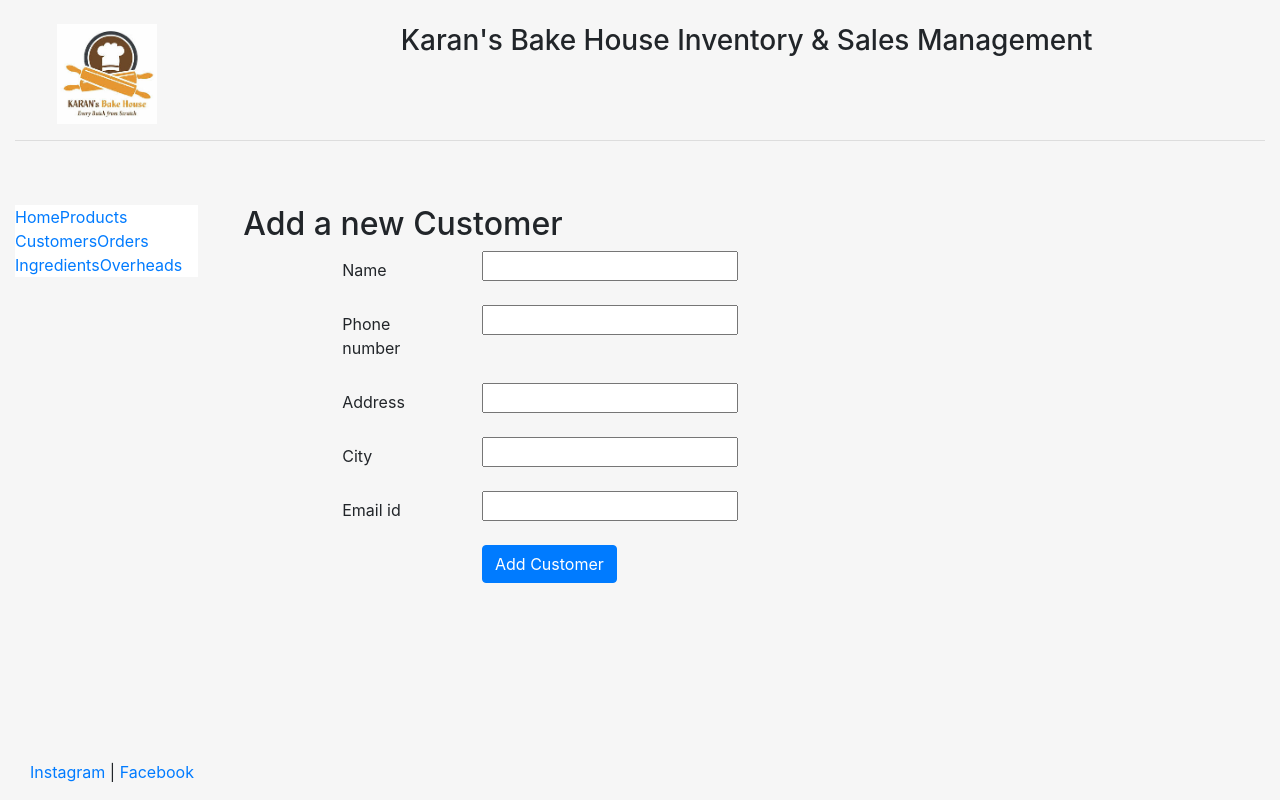
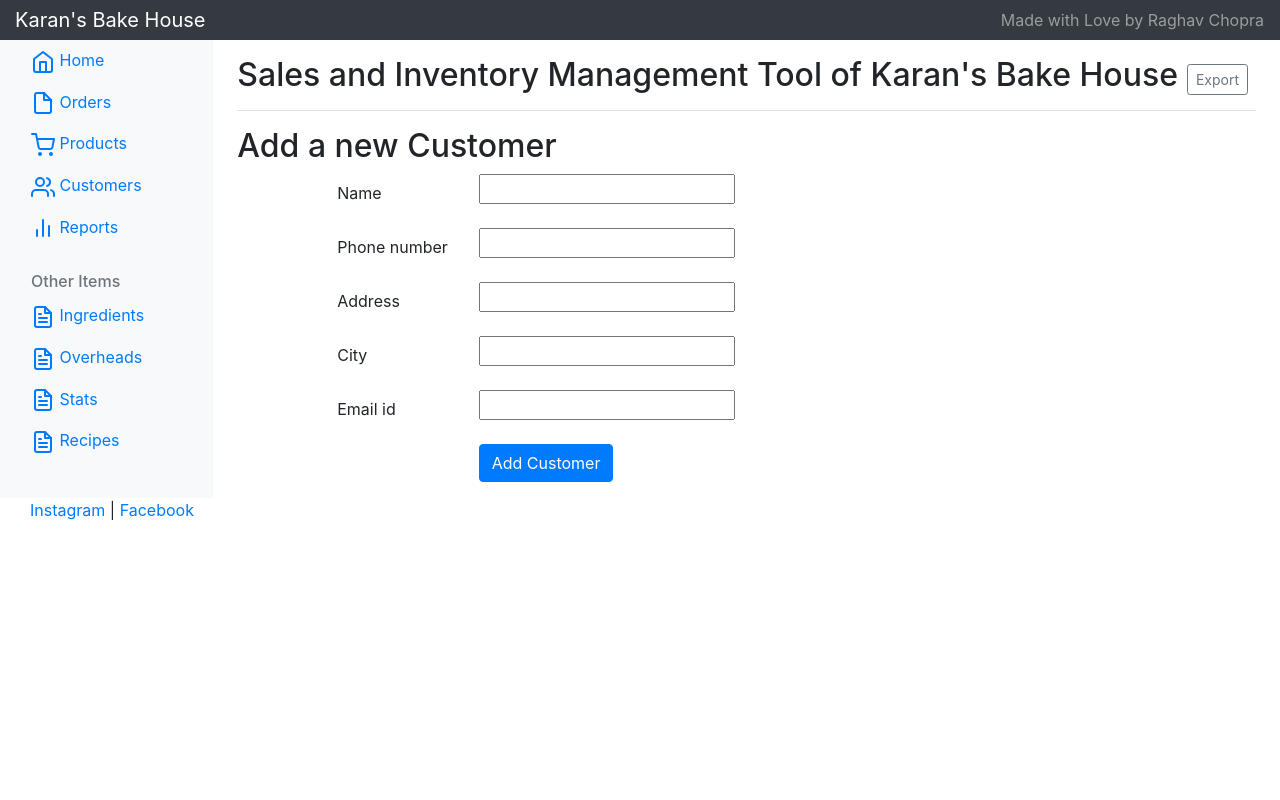
Before and after one commit to rag2180/kbh_tool, a Django app: page /add_customer in a window 1280 px wide. Run offline with Django 3.2, Linux system fonts and the light colour scheme; some libraries are stand-ins or nearby versions.

Commit message:
changed page theme

```diff
--- a/templates/header.html
+++ b/templates/header.html
@@ -16,57 +16,162 @@
 	</style>
 </head>
 
-<body class="body" style="background-color:#f6f6f6">
-	<div class="container-fluid" style="min-height:95%; ">
+<body>
+    <nav class="navbar navbar-dark sticky-top bg-dark flex-md-nowrap p-0">
+      <a class="navbar-brand col-sm-3 col-md-2 mr-0" href="#">Karan's Bake House</a>
+{#      <input class="form-control form-control-dark w-100" type="text" placeholder="Search" aria-label="Search">#}
+      <ul class="navbar-nav px-3">
+        <li class="nav-item text-nowrap">
+            <a class="nav-link" href="http://www.raghavchopra.com" target="blank">Made with Love by Raghav Chopra</a>
+        </li>
+      </ul>
+    </nav>
+
+    <div class="container-fluid">
       <div class="row">
-			  <div class="col-sm-2">
-				  <br>
-				  <center>
-					<img src="{% static 'images/kbh_logo.jpeg' %}" class="responsive-img" style='max-height:100px;' alt="face">
-				  </center>
+        <nav class="col-md-2 d-none d-md-block bg-light sidebar">
+          <div class="sidebar-sticky">
+            <ul class="nav flex-column">
+              <li class="nav-item">
+                <a class="nav-link active" href="/">
+                  <span data-feather="home"></span>
+                  Home <span class="sr-only">(current)</span>
+                </a>
+              </li>
+              <li class="nav-item">
+                <a class="nav-link" href="#">
+                  <span data-feather="file"></span>
+                  Orders
+                </a>
+              </li>
+              <li class="nav-item">
+                <a class="nav-link" href='{% url 'products' %}'>
+                  <span data-feather="shopping-cart"></span>
+                  Products
+                </a>
+              </li>
+              <li class="nav-item">
+                <a class="nav-link" href='{% url 'customers' %}'>
+                  <span data-feather="users"></span>
+                  Customers
+                </a>
+              </li>
+              <li class="nav-item">
+                <a class="nav-link" href="#">
+                  <span data-feather="bar-chart-2"></span>
+                  Reports
+                </a>
+              </li>
+            </ul>
+
+            <h6 class="sidebar-heading d-flex justify-content-between align-items-center px-3 mt-4 mb-1 text-muted">
+              <span>Other Items</span>
+              <a class="d-flex align-items-center text-muted" href="#">
+{#                <span data-feather="plus-circle"></span>#}
+              </a>
+            </h6>
+            <ul class="nav flex-column mb-2">
+              <li class="nav-item">
+                <a class="nav-link" href='{% url 'ingredients'%}'>
+                  <span data-feather="file-text"></span>
+                  Ingredients
+                </a>
+              </li>
+              <li class="nav-item">
+                <a class="nav-link" href='{% url 'overheads' %}'>
+                  <span data-feather="file-text"></span>
+                  Overheads
+                </a>
+              </li>
+              <li class="nav-item">
+                <a class="nav-link" href="#">
+                  <span data-feather="file-text"></span>
+                  Stats
+                </a>
+              </li>
+              <li class="nav-item">
+                <a class="nav-link" href="#">
+                  <span data-feather="file-text"></span>
+                  Recipes
+                </a>
+              </li>
+            </ul>
           </div>
-			  <div class="col-sm-10">
-				  <br>
-				  <center>
-				  <h3>Karan's Bake House Inventory & Sales Management</h3>
-				  </center>
+        </nav>
+
+        <main role="main" class="col-md-9 ml-sm-auto col-lg-10 pt-3 px-4">
+          <div class="d-flex justify-content-between flex-wrap flex-md-nowrap align-items-center pb-2 mb-3 border-bottom">
+            <h1 class="h2">Sales and Inventory Management Tool of Karan's Bake House</h1>
+            <div class="btn-toolbar mb-2 mb-md-0">
+              <div class="btn-group mr-2">
+{#                <button class="btn btn-sm btn-outline-secondary">Share</button>#}
+                <button class="btn btn-sm btn-outline-secondary">Export</button>
               </div>
-		</div><hr>
+{#              <button class="btn btn-sm btn-outline-secondary dropdown-toggle">#}
+{#                <span data-feather="calendar"></span>#}
+{#                This week#}
+{#              </button>#}
+            </div>
+          </div>
 
-		<div class="row">
-		  <div class="col-sm-2">
-		  <br>
+{#          <canvas class="my-4" id="myChart" width="900" height="380"></canvas>#}
 
-		  <br>
-		   <!-- Great, til you resize. -->
-			<!--<div class="well bs-sidebar affix" id="sidebar" style="background-color:#fff">-->
-			<div class="well bs-sidebar" id="sidebar" style="background-color:#fff">
-			  <ul class="nav nav-pills nav-stacked">
-				<li><a href='/'>Home</a></li>
-				<li><a href='{% url 'products' %}'>Products</a></li>
-                <li><a href='{% url 'customers' %}'>Customers</a></li>
-				<li><a href='#'>Orders</a></li>
-                <li><a href='{% url 'ingredients'%}'>Ingredients</a></li>
-                <li><a href='{% url 'overheads' %}'>Overheads</a></li>
-			  </ul>
-			</div> <!--well bs-sidebar affix-->
-		  </div> <!--col-sm-2-->
-		  <div class="col-sm-10">
-
-			<div class='container-fluid'>
-			<br><br>
           {% block content %}
           {% endblock %}
+        </main>
       </div>
     </div>
-		</div>
-	</div>
+
+    <!-- Bootstrap core JavaScript
+    ================================================== -->
+    <!-- Placed at the end of the document so the pages load faster -->
+    <script src="https://code.jquery.com/jquery-3.2.1.slim.min.js" integrity="sha384-KJ3o2DKtIkvYIK3UENzmM7KCkRr/rE9/Qpg6aAZGJwFDMVNA/GpGFF93hXpG5KkN" crossorigin="anonymous"></script>
+    <script>window.jQuery || document.write('<script src="../../assets/js/vendor/jquery-slim.min.js"><\/script>')</script>
+    <script src="../../assets/js/vendor/popper.min.js"></script>
+    <script src="../../dist/js/bootstrap.min.js"></script>
+
+    <!-- Icons -->
+    <script src="https://unpkg.com/feather-icons/dist/feather.min.js"></script>
+    <script>
+      feather.replace()
+    </script>
+
+    <!-- Graphs -->
+    <script src="https://cdnjs.cloudflare.com/ajax/libs/Chart.js/2.7.1/Chart.min.js"></script>
+    <script>
+      var ctx = document.getElementById("myChart");
+      var myChart = new Chart(ctx, {
+        type: 'line',
+        data: {
+          labels: ["Sunday", "Monday", "Tuesday", "Wednesday", "Thursday", "Friday", "Saturday"],
+          datasets: [{
+            data: [15339, 21345, 18483, 24003, 23489, 24092, 12034],
+            lineTension: 0,
+            backgroundColor: 'transparent',
+            borderColor: '#007bff',
+            borderWidth: 4,
+            pointBackgroundColor: '#007bff'
+          }]
+        },
+        options: {
+          scales: {
+            yAxes: [{
+              ticks: {
+                beginAtZero: false
+              }
+            }]
+          },
+          legend: {
+            display: false,
+          }
+        }
+      });
+    </script>
 <footer>
 		<div class="container-fluid" style='margin-left:15px'>
-			<a href="#" target="blank">Instagram</a> | <a href="#" target="blank">Facebook</a></p>
+			<a href="https://www.instagram.com/karansbakehouse/" target="blank">Instagram</a> | <a href="https://www.facebook.com/karansbakehouse/" target="blank">Facebook</a></p>
 		</div>
 	</footer>
-
   </body>
 
 </html>
```
Lines whose indentation alone changed are shown as unchanged.
